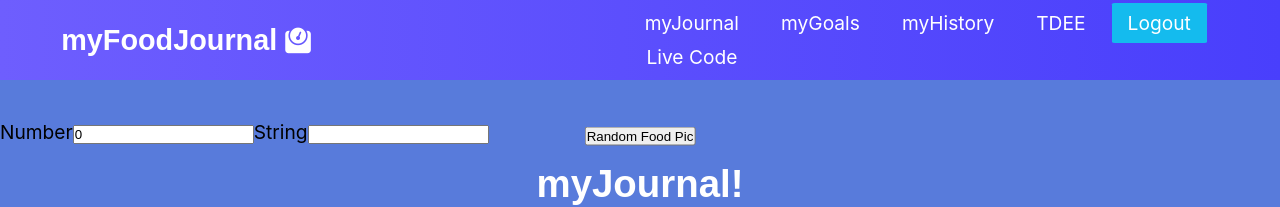
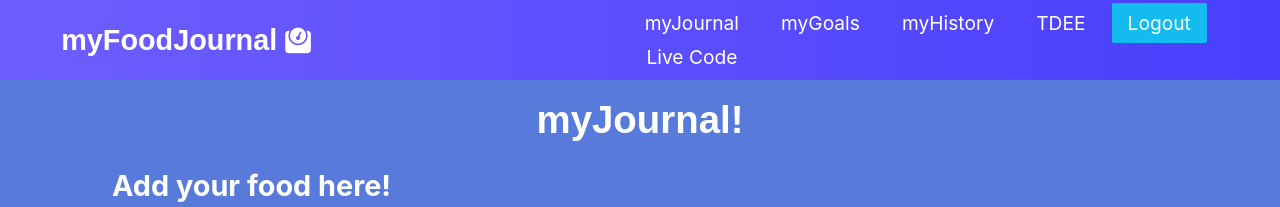
Before and after one commit to emrichmp/myFoodJournal-Frontend, a React (Create React App) app: page / in a window 1280 px wide. Shown: the top 207 px of the page. Built offline with nearby package versions, Linux system fonts and the light colour scheme; no server answers; a web font is replaced by a local one.

Commit message:
added live code link

```diff
--- a/src/App.js
+++ b/src/App.js
@@ -26,16 +26,13 @@ class App extends React.Component {
   //Using <HashRouter> b/c according to router doc, it doesn't require special server config
 
   render () {
-    const food = this.props.food
     if (this.props.loggedIn === true) {
     return (
             <div className="App">
               <HashRouter>
                 <Navbar />
-                <button className="button" onClick={(event) => this.handleOnClick(event)}>Random Food Pic</button>
-                  <p className="disclaimer">{food} </p>
                 <div className="content">
-                  <Assessment />
+                  <Route exact path="/livecode" component={Assessment}/>
                   <Route exact path="/tdee" component={Tdee}/>
                   <Route exact path="/" component={Mydiary}/>
                   <Route exact path="/myGoals" component={Mygoals}/>
@@ -53,6 +50,12 @@ class App extends React.Component {
   }
 }
 
+//const food = this.props.food
+
+/* <button className="button" onClick={(event) => this.handleOnClick(event)}>Random Food Pic</button>
+                  <p className="disclaimer">{food} </p> */
+
+
 function mapDispatchToProps(dispatch){
   return { fetchData: () => dispatch(fetchData())}
 }
```
